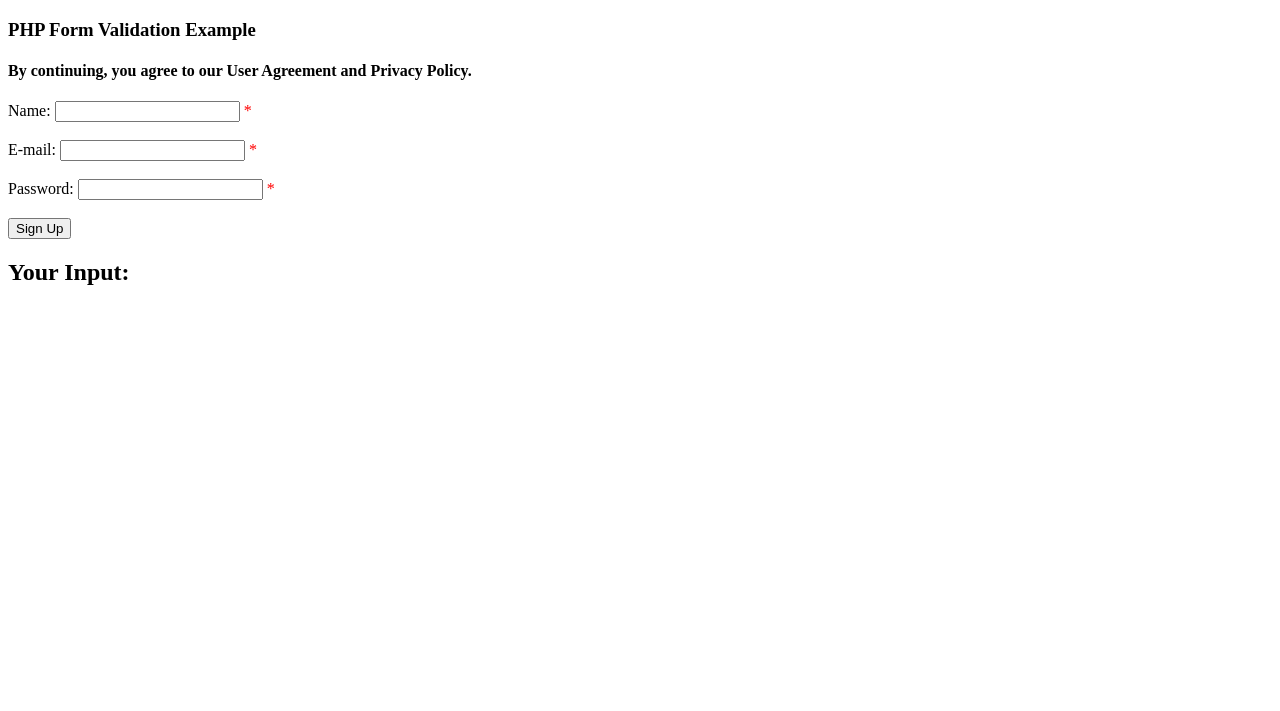
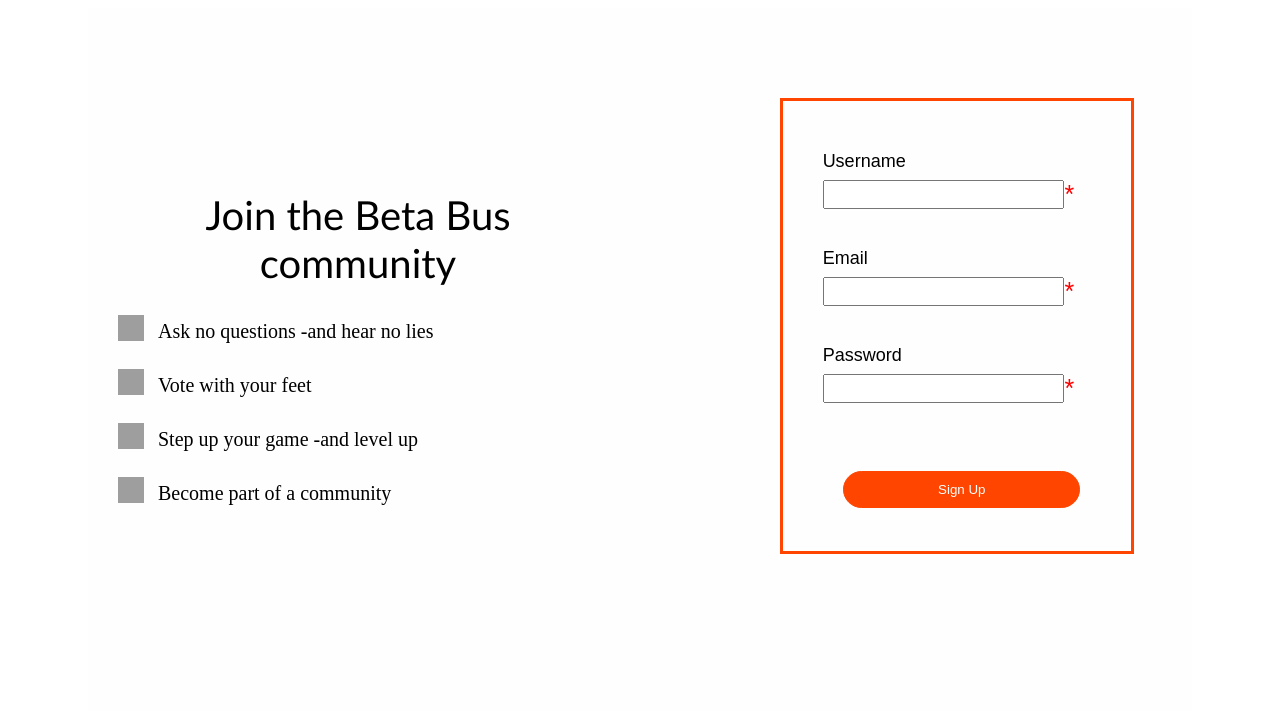
Before and after one commit to Andrea471-solo/Forum, a PHP site: page /sign_up.php in a window 1280 px wide. Shown: the top 711 px of the page. Run offline with PHP 8.4, Linux system fonts and the light colour scheme; grey boxes are pictures that could not be loaded.

Commit message:
error fix

```diff
--- a/sign_up.php
+++ b/sign_up.php
@@ -2,7 +2,99 @@
 <html>
 <head>
 <style>
+
+
 .error {color: #FF0000;}
+
+h1{
+  font-size: 40px;
+  font-family: Calibri, sans-serif;
+  font-weight:lighter;
+
+
+}
+input[type="submit"]{
+  width: 70%;
+  border-radius: 20px;
+  padding: 10px;
+  border: 1px solid #ff4500;
+  background-color: #ff4500;
+  color: white;
+}
+
+label{
+font-size: 18px;
+
+}
+
+.grid-container{
+  display: grid;
+  grid-template-columns: auto auto;
+  background-color: #fefefe;
+  padding: 10px;
+  margin-left: 80px;
+  margin-right: 80px;
+}
+
+.grid-item-about{
+  width: 500px;
+  height: 400px;
+  background-color: inherit;
+  /*border: 1px solid black;*/
+  padding: 10px;
+  margin-right: 48px;
+  margin-bottom:128px;
+  margin-top: 20%;
+  font-size: 30px;
+  text-align: center;
+}
+.grid-item-su{
+  height: 500px;
+  height: 400px;
+  background-color: inherit;
+  border: 3px solid #ff4500;
+  padding-left: 10px;
+  padding-top: 50px;
+  margin-right: 48px;
+  margin-bottom:100px;
+  margin-top: 20%;
+  font-size: 25px;
+  font-family: Arial, sans-serif;
+  text-align: center;
+}
+
+.grid-list{
+  display: grid;
+  grid-template-columns: 50px auto;
+  /*border: 1px solid red;*/
+  text-align: left;
+  padding-bottom: 20px;
+}
+.sub-grid{
+  display: grid;
+  grid-template-columns: auto auto;
+  /*border: 1px solid red;*/
+  text-align: left;
+  padding-bottom: 10px;
+  padding-left: 30px;
+}
+
+.grid-img{
+  width: auto;
+  /*border: 1px solid black;*/
+  padding-right: 1px;
+  margin-top: auto;
+}
+
+.span-about{
+  font-size: 20px;
+  /*border: 1px solid green;*/
+  text-align: left;
+  padding-top: 6px;
+  display: flex;
+
+}
+
 
 </style>
 </head>
@@ -49,31 +141,68 @@ function test_input($data) {
   return $data;
 }
 ?>
-
-<h3>PHP Form Validation Example</h3>
-<h4>By continuing, you agree to our User Agreement and Privacy Policy.</h4>
-<p><span class="error"></span></p>
+<div class="grid-container">
+  <div class="grid-item-about">
+    <h1 mb32 lh-xs >Join the Beta Bus community</h1>
+    <div class="grid-list">
+      <div class="grid-img">
+        <svg class="ques" height="10" width="10">
+          <img src="/Forum/Forum.git/rsc/question.png" alt="Q" height="26" width="26">
+        </svg>
+      </div>
+      <span class="span-about">Ask no questions -and hear no lies</span>
+    </div>
+    <div class="grid-list">
+      <div class="grid-img">
+        <svg class="ques" height="10" width="10">
+          <img src="/Forum/Forum.git/rsc/vote1.png" alt="arrow" height="26" width="26">
+        </svg>
+      </div>
+      <span class="span-about">Vote with your feet</span>
+    </div>
+    <div class="grid-list">
+      <div class="grid-img">
+        <svg class="ques" height="10" width="10">
+          <img src="/Forum/Forum.git/rsc/level.png" alt="arrow" height="26" width="26">
+        </svg>
+      </div>
+      <span class="span-about">Step up your game -and level up</span>
+    </div>
+    <div class="grid-list">
+      <div class="grid-img">
+        <svg class="ques" height="10" width="10">
+          <img src="/Forum/Forum.git/rsc/com.png" alt="arrow" height="26" width="26">
+        </svg>
+      </div>
+      <span class="span-about">Become part of a community</span>
+    </div>
+  </div>
+  <div class="grid-item-su">
     <form method="post" action="<?php echo htmlspecialchars($_SERVER["PHP_SELF"]);?>">
-  Name: <input type="text" name="name" value="<?php echo $name;?>">
+      <div class="sub-grid">
+        <label for="name">Username</label>
+        <br>
+        <input type="text" name="name" value="<?php echo $name;?>">
         <span class="error">* <?php echo $nameErr;?></span>
-  <br><br>
-  E-mail: <input type="text" name="email" value="<?php echo $email;?>">
+      </div>
+      <br>
+      <div class="sub-grid">
+        <label for="email">Email</label>
+        <br>
+        <input type="text" name="email" value="<?php echo $email;?>">
         <span class="error">* <?php echo $emailErr;?></span>
-  <br><br>
-  Password: <input type="password" name="psw" value="<?php echo $psw;?>">
+      </div>
+      <br>
+      <div class="sub-grid">
+        <label for="psw">Password</label>
+        <br>
+        <input type="password" name="psw" value="<?php echo $psw;?>">
         <span class="error">* <?php echo $pswErr;?></span>
+      </div>
       <br><br>
         <input type="submit" name="submit" value="Sign Up">
     </form>
-
-<?php
-echo "<h2>Your Input:</h2>";
-echo $name;
-echo "<br>";
-echo $email;
-echo "<br>";
-
-?>
-
+  </div>
+</div>
 </body>
 </html>
```
Lines whose indentation alone changed are shown as unchanged.
